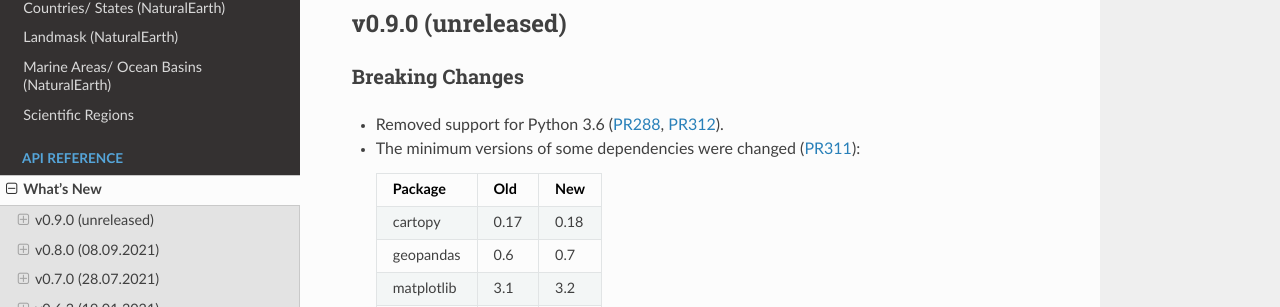
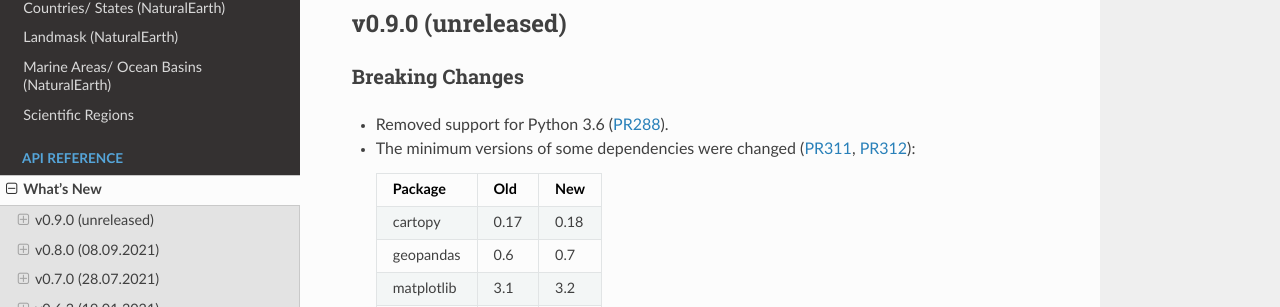
Before and after one commit to regionmask/regionmask, a Sphinx documentation site: the page built from docs/whats_new.rst, in a window 1280 px wide and 900 px high. Shown: the part 277-584 px from the top of the window. Built offline with Sphinx 7.4.7 and the Read the Docs theme 2.0.0, drawn with Linux system fonts in a browser that asks for light colours; pages that are not in the unit, such as notebooks, are missing from menus; the version number could not be read and is left out.

```diff
--- a/docs/whats_new.rst
+++ b/docs/whats_new.rst
@@ -16,8 +16,8 @@ v0.9.0 (unreleased)
 Breaking Changes
 ~~~~~~~~~~~~~~~~
 
-- Removed support for Python 3.6 (:pull:`288`, :pull:`312`).
-- The minimum versions of some dependencies were changed (:pull:`311`):
+- Removed support for Python 3.6 (:pull:`288`).
+- The minimum versions of some dependencies were changed (:pull:`311`, :pull:`312`):
 
   ============ ===== =====
   Package      Old   New
```
